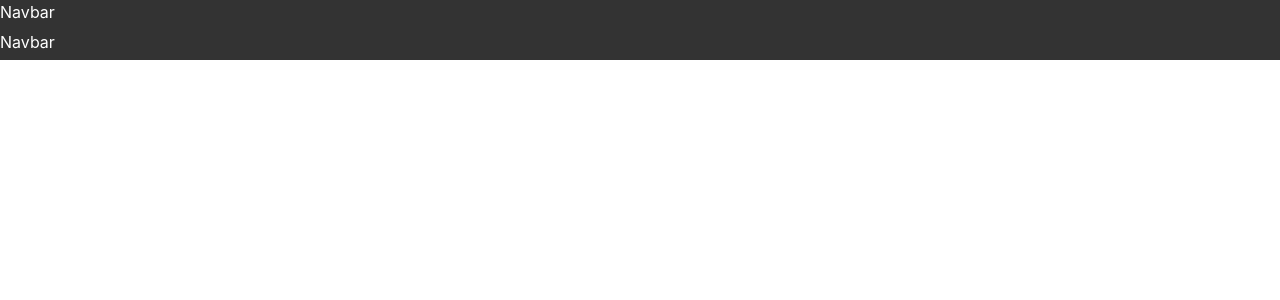
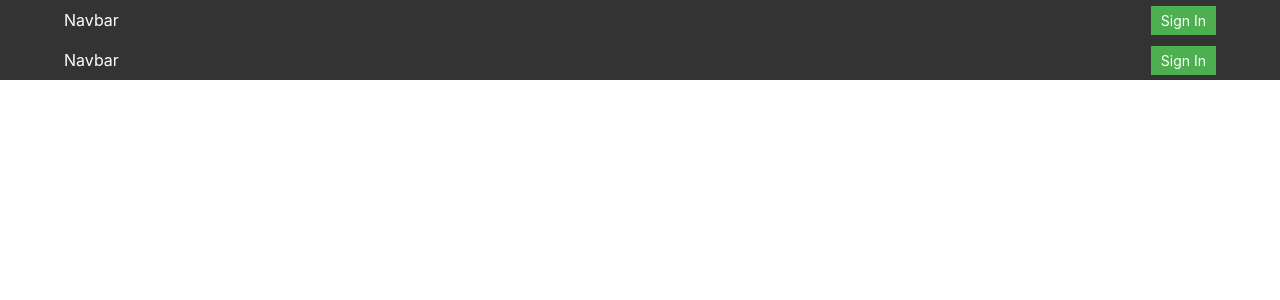
Before and after one commit to NestiaDev-id/Belajar-Next-JS, a Next.js app: page /components/layouts/Navbar in a window 1280 px wide. Shown: the top 300 px of the page. Built offline with nearby package versions, Linux system fonts and the light colour scheme; no server answers.

Commit message:
setup next auth

```diff
--- a/package.json
+++ b/package.json
@@ -17,6 +17,7 @@
     "eslint-config-next": "15.2.4",
     "firebase": "^11.5.0",
     "next": "15.2.4",
+    "next-auth": "^4.24.11",
     "react": "19.1.0",
     "react-dom": "19.1.0",
     "sass": "^1.86.0",
--- /dev/null
+++ b/src/middleware.ts
@@ -0,0 +1,11 @@
+import { NextResponse } from "next/server";
+import type { NextRequest } from "next/server";
+import withAuth from "./middlewares/withAuth";
+
+export function mainMiddleware(request: NextRequest) {
+    const res = NextResponse.next()
+    return res;
+
+}
+
+export default withAuth(mainMiddleware, ['/profile']);
--- /dev/null
+++ b/src/middlewares/withAuth.ts
@@ -0,0 +1,19 @@
+import { getToken } from "next-auth/jwt";
+import { NextFetchEvent, NextMiddleware, NextRequest, NextResponse } from "next/server";
+
+export default function withAuth(middleware: NextMiddleware, requireAuth:String[] = []) {
+    return async (req: NextRequest, next: NextFetchEvent)  => {
+        const pathName = req.nextUrl.pathname;
+        if (requireAuth.includes(pathName)) {
+            const token = await getToken({
+                req,
+                secret: process.env.NEXTAUTH_SECRET,
+            });
+            if (!token) {
+                const url = new URL("/auth/login", req.url);
+                return NextResponse.redirect(url);
+            }
+            return middleware(req, next);
+        }
+    }
+}
--- a/src/pages/_app.tsx
+++ b/src/pages/_app.tsx
@@ -2,11 +2,17 @@ import "@/styles/globals.css";
 import type { AppProps } from "next/app";
 import Navbar from "./components/layouts/Navbar";
 import AppShell from "./components/layouts/AppShell";
+import { SessionProvider } from "next-auth/react";
 
-export default function App({ Component, pageProps }: AppProps) {
+export default function App({
+  Component,
+  pageProps: { session, ...pageProps },
+}: AppProps) {
   return (
-    <AppShell>
-      <Component {...pageProps} />
-    </AppShell>
+    <SessionProvider session={session}>
+      <AppShell>
+        <Component {...pageProps} />
+      </AppShell>
+    </SessionProvider>
   );
 }
--- /dev/null
+++ b/src/pages/api/auth/[...nextauth].ts
@@ -0,0 +1,48 @@
+import {NextAuthOptions} from "next-auth";
+import CredentialsProvider from "next-auth/providers/credentials";
+import NextAuth from "next-auth/next";
+
+const authOptions: NextAuthOptions = {
+    session: {
+        strategy: "jwt",
+    },
+    secret: process.env.NEXTAUTH_SECRET,
+    providers: [
+        CredentialsProvider({
+            type: "credentials",
+            name: "Credentials",
+            credentials: {
+                email: { label: "Email", type: "email" },
+                fullname: { label: "Full Name", type: "text" },
+                password: { label: "Password", type: "password" },
+            },
+            async authorize(credential) {
+                const {email, password, fullname} = credential as { email: string; password: string, fullname: string };
+                const user  : any = {id: 1, email, password, fullname}
+                if (user) {
+                    return user
+                } else {
+                    return null
+                }
+                // const res = await fetch("http://localhost:3000/api/auth/login",{})
+            }
+        })
+    ],
+    callbacks: {
+         jwt({token, account, profile, user} : any) {
+            if (account?.provider === "credentials") {
+                token.email = user.email
+                token.fullname = user.fullname
+            }
+            return token
+        },
+        async session({session, token}: any) {
+            if (token) {
+                session.user.email = token.email
+                session.user.fullname = token.fullname
+            }
+            return session
+        }
+    }
+}
+export default NextAuth(authOptions)
--- a/src/pages/components/layouts/Navbar/Navbar.module.css
+++ b/src/pages/components/layouts/Navbar/Navbar.module.css
@@ -1,7 +1,16 @@
 .navbar {
     display:flex;
     width: 100%;
-    height: 30px;
+    height: 40px;
     background-color: #333;
     color: #fff;
+    justify-content: space-between;
+    align-items: center;
+    padding: 0 5%;
   }
+.button {
+    background-color: #4CAF50;
+    color: white;
+    font-size: 14px;
+    padding: 4px 10px;
+  }
--- a/src/pages/components/layouts/Navbar/index.tsx
+++ b/src/pages/components/layouts/Navbar/index.tsx
@@ -1,8 +1,26 @@
 import React from "react";
 import styles from "./Navbar.module.css";
+import { signIn, signOut, useSession } from "next-auth/react";
 
 function Navbar() {
-  return <div className={styles.navbar}>Navbar</div>;
+  const { data }: any = useSession();
+  return (
+    <div className={styles.navbar}>
+      <div className="big">Navbar</div>
+      <div className="">
+        {data && data.user.fullname}
+        {data ? (
+          <button onClick={() => signOut()} className={styles.button}>
+            Sign Out
+          </button>
+        ) : (
+          <button onClick={() => signIn()} className={styles.button}>
+            Sign In
+          </button>
+        )}
+      </div>
+    </div>
+  );
 }
 
 export default Navbar;
--- a/src/pages/products/index.tsx
+++ b/src/pages/products/index.tsx
@@ -7,15 +7,15 @@ import useSWR from "swr";
 const fetcher = (url: string) => fetch(url).then((res) => res.json());
 
 function ProductPage() {
-  const [isLogin, setIsLogin] = useState(true);
+  // const [isLogin, setIsLogin] = useState(true);
   const { push } = useRouter();
 
   // Redirect ke halaman login jika belum login
-  useEffect(() => {
-    if (!isLogin) {
-      push("/auth/login");
-    }
-  }, [isLogin, push]);
+  // useEffect(() => {
+  //   if (!isLogin) {
+  //     push("/auth/login");
+  //   }
+  // }, [isLogin, push]);
 
   // Menggunakan SWR untuk mengambil data produk
   const { data, error, isLoading } = useSWR("/api/product", fetcher);
--- /dev/null
+++ b/src/pages/profile/index.tsx
@@ -0,0 +1,12 @@
+import { useSession } from "next-auth/react";
+
+const ProfilePage = () => {
+  const { data }: any = useSession();
+  return (
+    <div>
+      <h1>Profile Page</h1>
+      {data && data.user.fullname}
+    </div>
+  );
+};
+export default ProfilePage;
```
Also changed, not shown: 1 other file (tests, documents, lock files or other folders).
